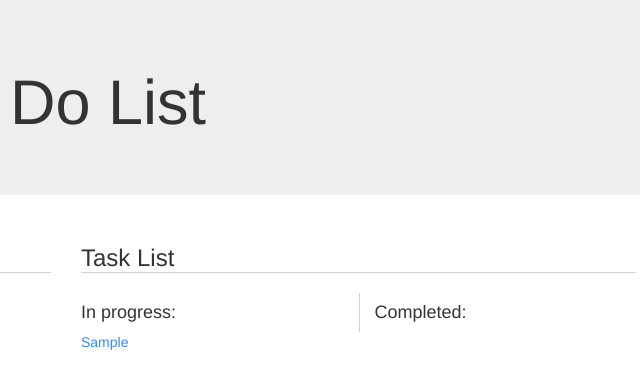
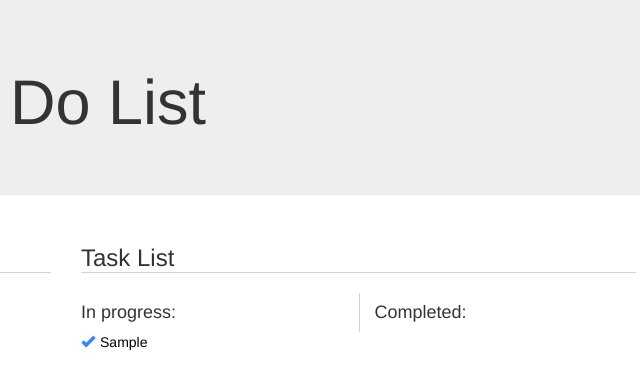
Before and after one commit to tfmertz/Todolist-JS, a plain HTML site: page index.html in a window 1280 px wide. Both pictures are taken after typing "Sample" into the empty fields and a click on the button "Add Task". Shown: the full height of the page, 574-1214 px from the left. Drawn offline with nearby package versions, Linux system fonts and the light colour scheme.

Commit message:
Tweak 'clickable' elements

```diff
--- a/css/styles.css
+++ b/css/styles.css
@@ -6,6 +6,10 @@
 ul {
   padding-left: 0;
   list-style-type: none;
+}
+
+.glyphicon {
+  padding-right: 5px;
 }
 
 .inprogress {
--- a/js/scripts.js
+++ b/js/scripts.js
@@ -4,10 +4,10 @@
 
     var task = {item: taskInput};
 
-    $(".inprogress").append("<li class='clickable'>" + task.item + "</li>").addClass("in-progress");
+    $(".inprogress").append("<li><span class='glyphicon glyphicon-ok clickable'></span>" + task.item + "</li>").addClass("in-progress");
 
     $(".clickable").last().click(function() {
-      $(this).remove();
+      $(this).parent().remove();
       var testTaskItem = task.item;
       $(".complete").prepend("<li>" + task.item + "</li>").addClass("complete");
     });
```
